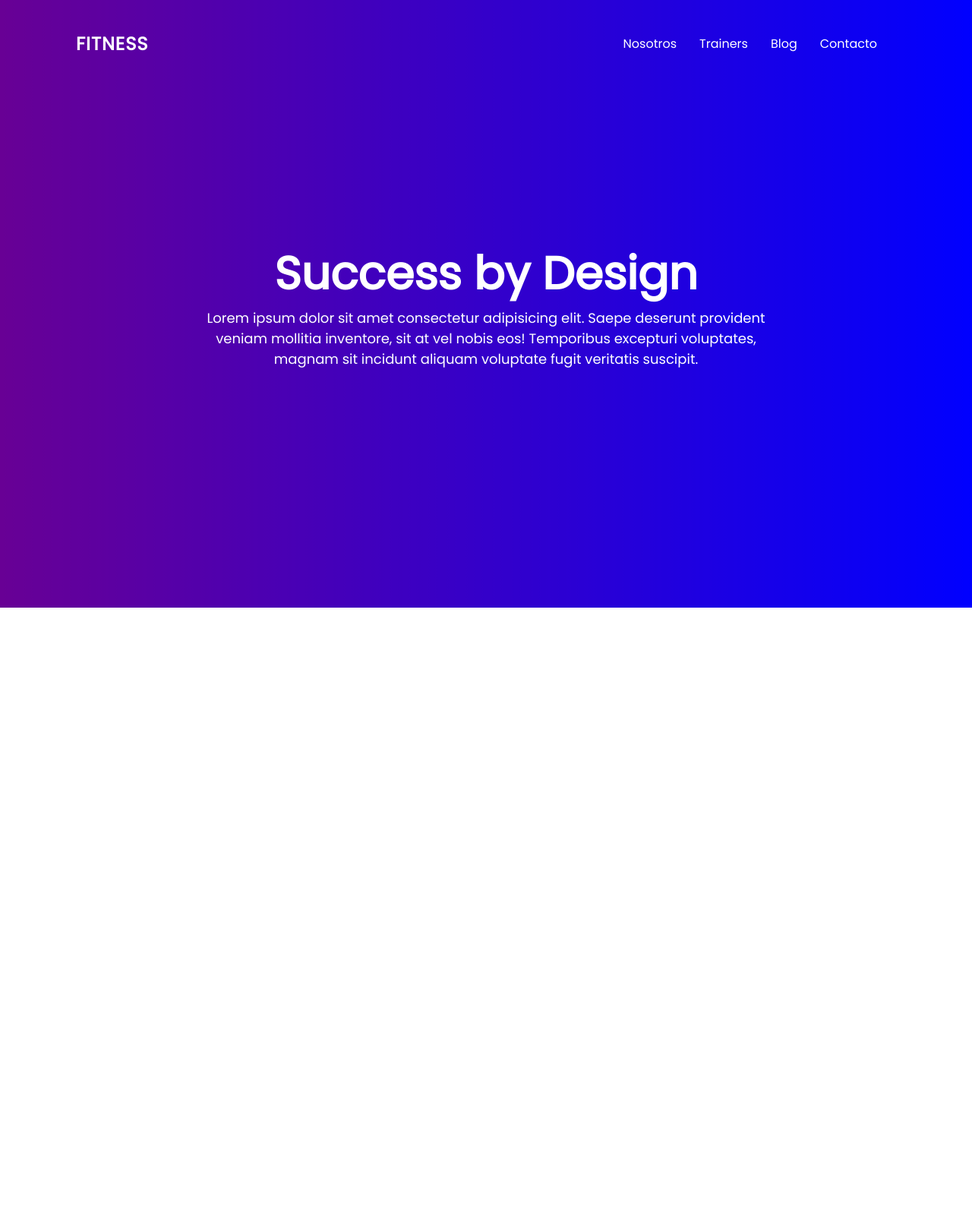
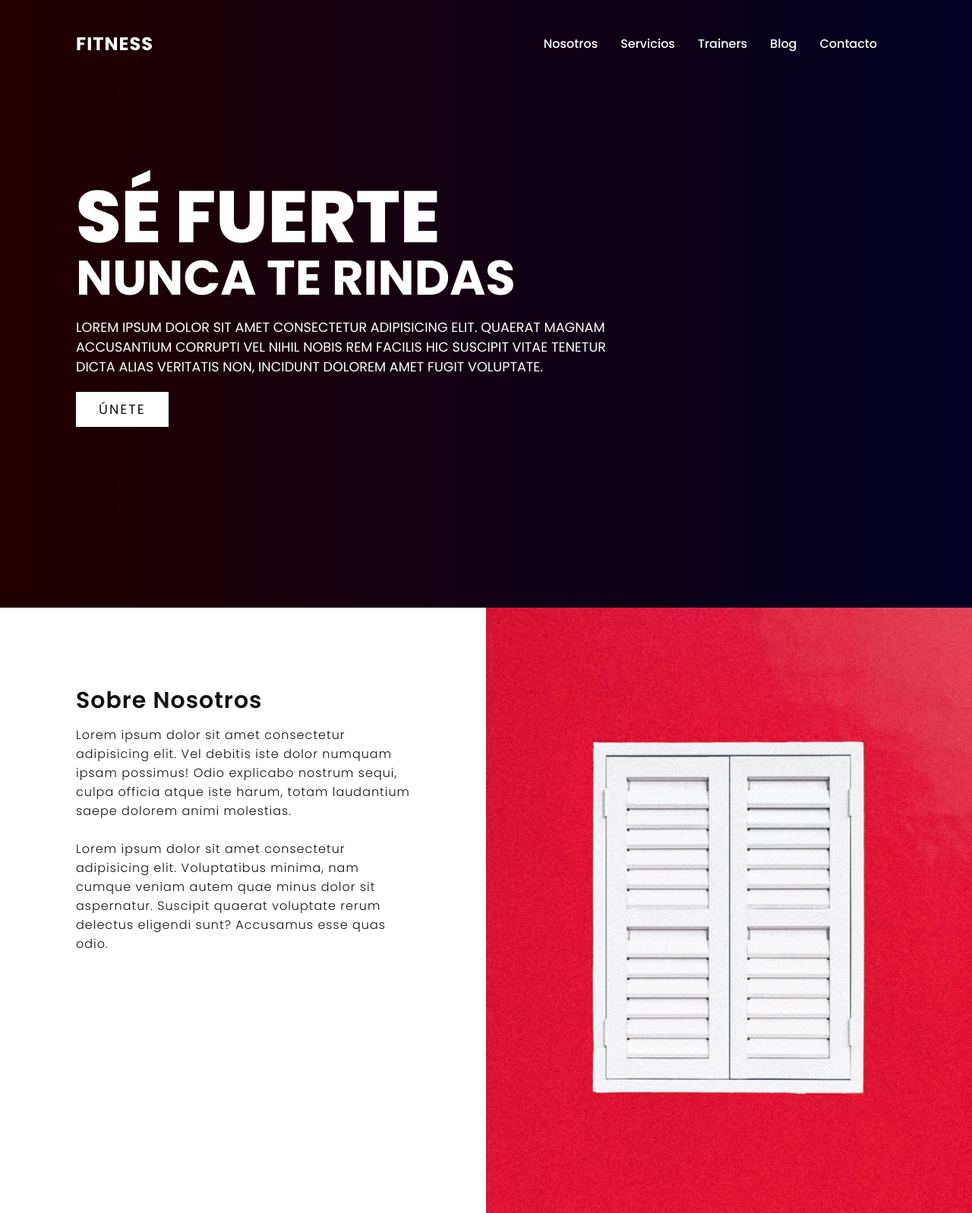
Before and after one commit to jeza077/Web-Development, a plain HTML site: page fitness/index.html in a window 1280 px wide. Shown: the top 1597 px of the page at 76% size. Before the commit the page ends 800 px from the top, so only its background shows below. Drawn offline with Linux system fonts and the light colour scheme.

Commit message:
Banner de fitness agregado

```diff
--- a/fitness/index.html
+++ b/fitness/index.html
@@ -4,7 +4,7 @@
     <meta charset="UTF-8">
     <meta name="viewport" content="width=device-width, initial-scale=1.0">
     <title>Responsive Website Design Scroll</title>
-    <link href="https://fonts.googleapis.com/css2?family=Poppins:wght@300;400&display=swap" rel="stylesheet">
+    <link href="https://fonts.googleapis.com/css2?family=Poppins:wght@300;400;500;600;700;800;900&display=swap" rel="stylesheet">
     <link rel="stylesheet" href="style.css">
 </head>
 <body>
@@ -14,6 +14,7 @@
         <div class="toggleMenu" onclick="menuToggle()"></div>
         <ul class="navigation">
             <li><a href="#nosotros">Nosotros</a></li>
+            <li><a href="#servicios">Servicios</a></li>
             <li><a href="#servicios">Trainers</a></li>
             <li><a href="#tecnologia">Blog</a></li>
             <li><a href="#contacto">Contacto</a></li>
@@ -25,48 +26,30 @@
         <!-- <video src="../gym/img/bg.mp4" muted loop autoplay></video> -->
         <div class="overlay"></div>
         <div class="content" data-0-top="opacity:0;left:100px;" data-200-top="opacity:1;left:0px;">
-            <h2>Success by Design</h2>
-            <p>Lorem ipsum dolor sit amet consectetur adipisicing elit. Saepe deserunt provident veniam mollitia inventore, sit at vel nobis eos! Temporibus excepturi voluptates, magnam sit incidunt aliquam voluptate fugit veritatis suscipit.</p>
+            <h2>Sé Fuerte</h2>
+            <h3>Nunca te rindas</h3>
+            <p>Lorem ipsum dolor sit amet consectetur adipisicing elit. Quaerat magnam accusantium corrupti vel nihil nobis rem facilis hic suscipit vitae tenetur dicta alias veritatis non, incidunt dolorem amet fugit voluptate.</p>
+            <a href="#">Únete</a>
         </div>
     </div>
 
     <!-- Acerca (about) -->
-    <!-- <section class="about" id="nosotros">
+    <section class="about" id="nosotros">
         <div class="contentBx">
             <h2 class="heading" data-center-center="opacity:1;left:0;" data-0-bottom="opacity:0;left:500px;">Sobre Nosotros</h2>
             <p class="text" data-center-center="opacity:1;left:0;" data-0-bottom="opacity:0;left:-500px;">Lorem ipsum dolor sit amet consectetur adipisicing elit. Vel debitis iste dolor numquam ipsam possimus! Odio explicabo nostrum sequi, culpa officia atque iste harum, totam laudantium saepe dolorem animi molestias. <br><br> Lorem ipsum dolor sit amet consectetur adipisicing elit. Voluptatibus minima, nam cumque veniam autem quae minus dolor sit aspernatur. Suscipit quaerat voluptate rerum delectus eligendi sunt? Accusamus esse quas odio.</p>
         </div>
         <div class="imgBx" data-center-center="opacity:1;left:0;" data-0-bottom="opacity:0;left:200px;"></div>
-    </section> -->
+    </section>
 
     <!-- Servicios -->
-    <!-- <section class="services" id="servicios">
+    <section class="services" id="servicios">
         <h2 class="heading" data-center-center="opacity:1;left:0;" data-0-bottom="opacity:0;left:500px;">Nuestros Servicios</h2>
-        <p class="text" data-center-center="opacity:1;right:0;" data-0-bottom="opacity:0;right:500px;">Lorem ipsum dolor sit amet consectetur adipisicing elit. Vel debitis iste dolor numquam ipsam possimus! Odio explicabo nostrum sequi, culpa officia atque iste harum, totam laudantium saepe dolorem animi molestias. Lorem ipsum dolor sit amet consectetur adipisicing elit. Voluptatibus minima, nam cumque veniam autem quae minus dolor sit aspernatur. Suscipit quaerat voluptate rerum delectus eligendi sunt? Accusamus esse quas odio.</p>
         <div class="container">
-            <div class="serviceBx" data-center-center="opacity:1;left:0;" data-0-bottom="opacity:0;left:-400px;">
-                <div>
-                    <img src="img/icon1.png" alt="">
-                    <h2>Diseño</h2>
-                </div>
-            </div>
 
-            <div class="serviceBx" data-center-center="opacity:1;bottom:0;" data-0-bottom="opacity:0;bottom:-400px;">
-                <div>
-                    <img src="img/icon2.png" alt="">
-                    <h2>Desarrollo</h2>
-                </div>
-            </div>
-
-            <div class="serviceBx" data-center-center="opacity:1;right:0;" data-0-bottom="opacity:0;right:-400px;">
-                <div>
-                    <img src="img/icon3.png" alt="">
-                    <h2>Branding</h2>
-                </div>
-            </div>
-        </div> -->
+        </div>
         <!-- <div class="imgBx"></div> -->
-    <!-- </section> -->
+    </section>
 
     <!-- Tecnologia -->
     <!-- <section class="technology" id="tecnologia">
--- a/fitness/style.css
+++ b/fitness/style.css
@@ -5,6 +5,7 @@
     --AzulClaro: #3f8ffc;
     --transparante: #ffffffc4;
     --azulBarra: #2a5d9f;
+    --hoverMenu: orangered;
 }
 
 *{
@@ -19,6 +20,19 @@ html {
 }
 body {
     overflow-x: hidden;
+}
+
+/* Globales */
+.heading {
+    font-size: 30px;
+    font-weight: 600;
+    letter-spacing: 1px;
+    margin-bottom: 10px;
+}
+.text {
+    font-size: 16px;
+    font-weight: 300;
+    letter-spacing: 1px;
 }
 
 header {
@@ -36,7 +50,7 @@ header {
 header.sticky {
     padding: 5px 100px;
     /* background: #fff; */
-    background: var(--azulBarra);
+    background: var(--VerdeOscuro);
 }
 header .logo {
     color: #fff;
@@ -64,7 +78,7 @@ header ul li a {
     transition: 0.5s;
 }
 header ul li a:hover{
-    color: orangered;
+    color: var(--hoverMenu);
 }
 /* header .toggleMenu {
     position: relative;
@@ -91,8 +105,10 @@ header.sticky ul li a:hover{
     height: 100vh;
     background:var(--AzulCieloHero);
     display: flex;
-    justify-content: center;
+    /* justify-content: center; */
     align-items: center;
+    background: #111;
+    padding: 100px;
 }
 /* .banner img {
     position: absolute;
@@ -123,16 +139,41 @@ header.sticky ul li a:hover{
 .banner .content {
     position: relative;
     max-width: 750px;
-    text-align: center;
+    /* display: flex;
+    align-content: flex-start; */
+    color: #fff;
 }
 .banner .content h2 {
-    color: #fff;
-    font-size: 60px;
+    font-size: 6em;
+    font-weight: 800;
+    line-height: 1em;
+    text-transform: uppercase;
+}
+.banner .content h3 {
+    font-size: 4em;
+    font-weight: 700;
+    line-height: 1em;
+    text-transform: uppercase
 }
 .banner .content p {
-    color: #fff;
-    font-size: 18px;
+    position: relative;
+    font-size: 1.1em;
+    font-weight: 400;
+    margin: 20px 0;
+    max-width: 700px;
+    text-transform: uppercase;
 }
+.banner .content a {
+    display: inline-block;
+    font-size: 1.1em;
+    background: #fff;
+    padding: 10px 30px;
+    text-transform: uppercase;
+    text-decoration: none;
+    color: #111;
+    letter-spacing: 2px;
+}
+
 header.sticky .banner {
     margin-top: 50px;
 }
@@ -142,28 +183,24 @@ header.sticky .banner {
     position: relative;
     width: 100%;
     display: flex;
-    background: var(--AzulOscuro);
+    /* background: var(--AzulOscuro); */
+    background: #fff;
+    height: 100vh;
 }
 .about .contentBx {
-    background: var(--AzulOscuro);
+    /* background: var(--AzulOscuro); */
+    background: #fff;
     padding: 100px;
     width: 50%;
 }
-.heading {
-    color: #fff;
-    font-size: 30px;
-    font-weight: 600;
-    letter-spacing: 1px;
-    margin-bottom: 10px;
+.about .heading {
+    color: #111;
 }
-.text {
-    color: #fff;
-    font-size: 16px;
-    font-weight: 300;
-    letter-spacing: 1px;
+.about .text {
+    color: #111;
 }
 .about .imgBx {
-    background: url(img/window.jpg);
+    background: url(../design-scroll/img/window.jpg);
     width: 50%;
     background-size: cover;
     background-position: center;
@@ -174,6 +211,10 @@ header.sticky .banner {
     background: var(--VerdeOscuro);
     padding: 100px;
     text-align: center;
+}
+.services .heading,
+.services .text {
+    color: #fff;
 }
 .services .container {
     width: 100%;
@@ -365,18 +406,15 @@ header.sticky .banner {
 
 /* Responsive */
 @media (max-width: 991px) {
-    header {
-        padding: 20px 50px;
-    }
-    .banner {
+    header, .banner {
         padding: 50px;
     }
-    .banner .content h2 {
+    /* .banner .content h2 {
         font-size: 36px;
-    }
-    .banner .content p {
+    } */
+    /* .banner .content p {
         font-size: 16px;
-    }
+    } */
     .about {
         flex-direction: column;
     }
@@ -439,9 +477,18 @@ header.sticky .banner {
     }
 }
 
-@media (max-width: 850px) {
+@media (max-width: 660px) {
+    .banner .content h2 {
+        font-size: 3em;
+    }
+    .banner .content h3 {
+        font-size: 2em;
+    }
+    .banner .content p {
+        font-size: 16px;
+    }
     header {
-        padding: 20px 40px;
+        padding: 40px;
     }
     header.sticky {
         padding: 20px 50px;
@@ -479,13 +526,13 @@ header.sticky .banner {
     } */
     header ul li a:hover,
     header.sticky ul li a:hover {
-        color: var(--AzulClaro);
+        color: var(--hoverMenu);
     }
     header .toggleMenu {
         position: relative;
         width: 30px;
         height: 22px;
-        background: url(img/toggle.png);
+        background: url(../gym/img/menu.png);
         background-position: center;
         background-size: 28px;
         background-repeat: no-repeat;
```
Also changed, not shown: gym/index.html (+1 -1 lines).
